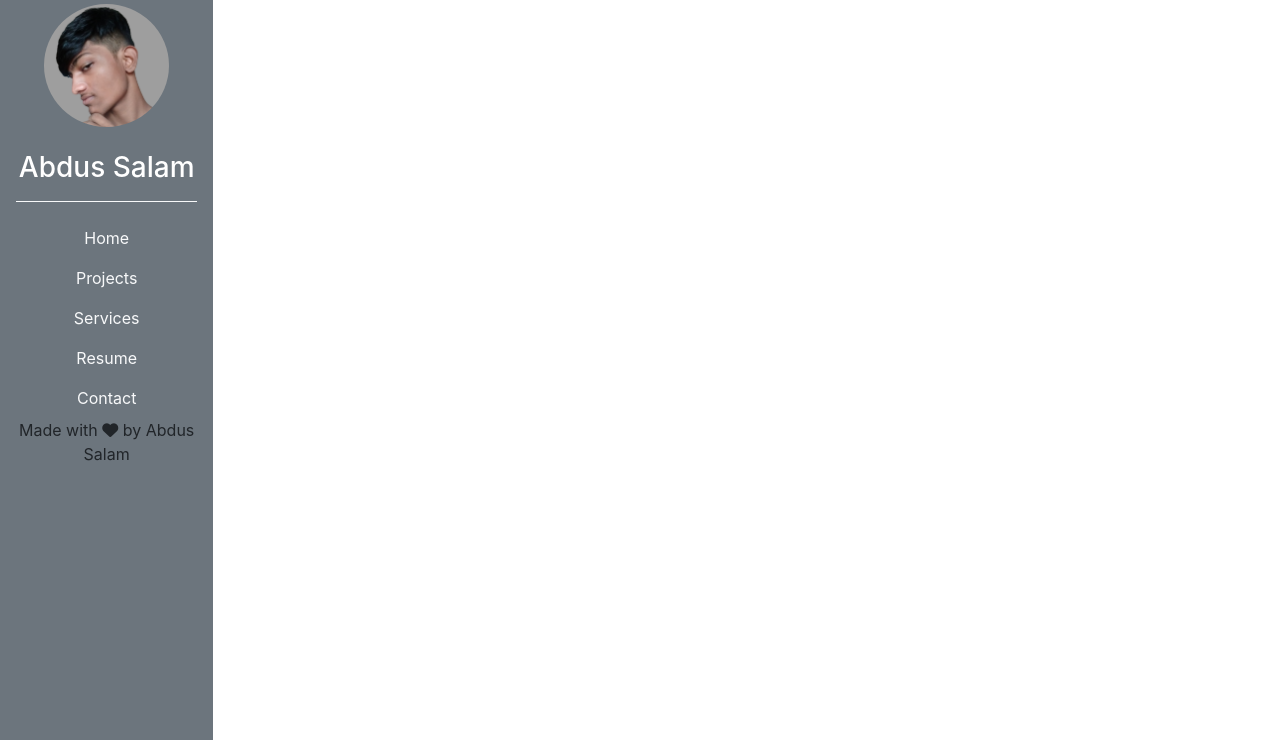
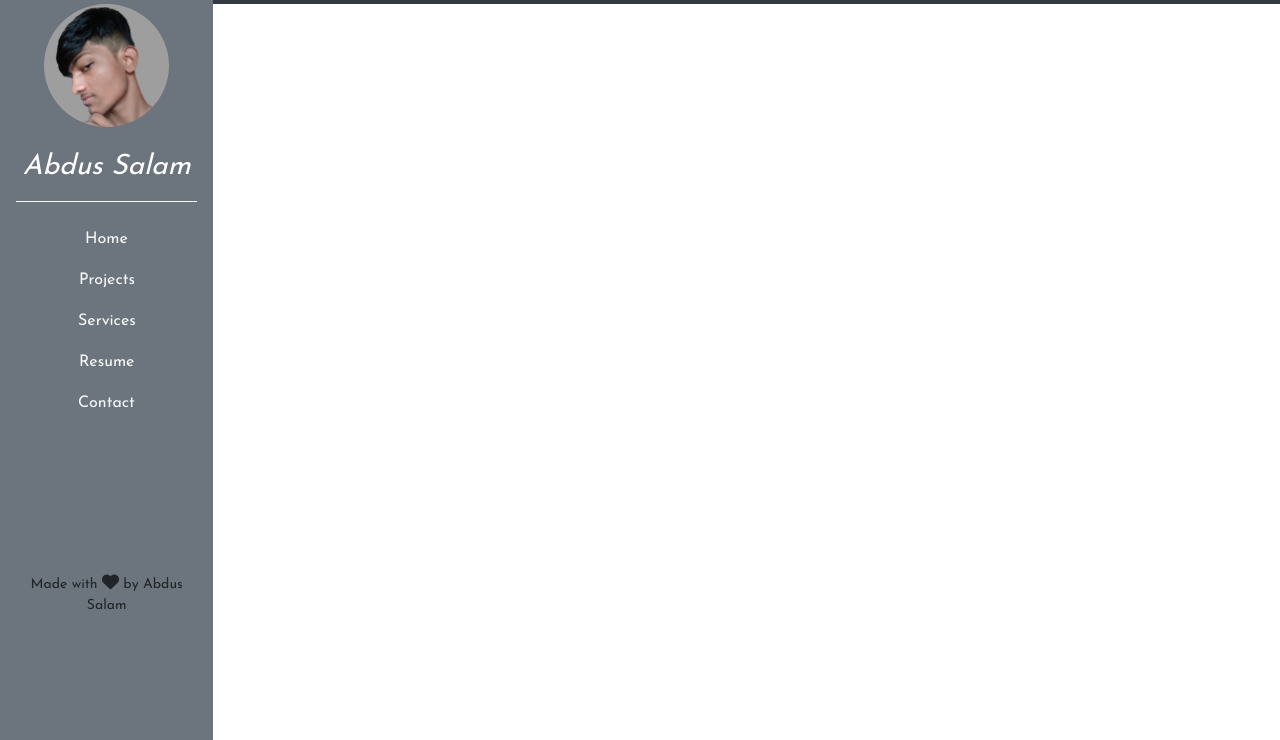
Before and after one commit to abdussalam02/sidebar-with-hamburger, a plain HTML site: page index.html in a window 1280 px wide. Shown: the part 60-800 px from the top of the page. Drawn offline with nearby package versions, Linux system fonts and the light colour scheme.

Commit message:
Update index.html

```diff
--- a/index.html
+++ b/index.html
@@ -7,7 +7,7 @@
    <!-- Bootstrap CSS -->
    <link rel="stylesheet" href="https://stackpath.bootstrapcdn.com/bootstrap/4.3.1/css/bootstrap.min.css" integrity="sha384-ggOyR0iXCbMQv3Xipma34MD+dH/1fQ784/j6cY/iJTQUOhcWr7x9JvoRxT2MZw1T" crossorigin="anonymous">
    <script src="https://kit.fontawesome.com/01e2513a5c.js" crossorigin="anonymous"></script>
-   <link rel="stylesheet" href="sidebar1.css">
+   <link rel="stylesheet" href="style.css">
    <title>abdussalam02</title>
 </head>
 <body
```
